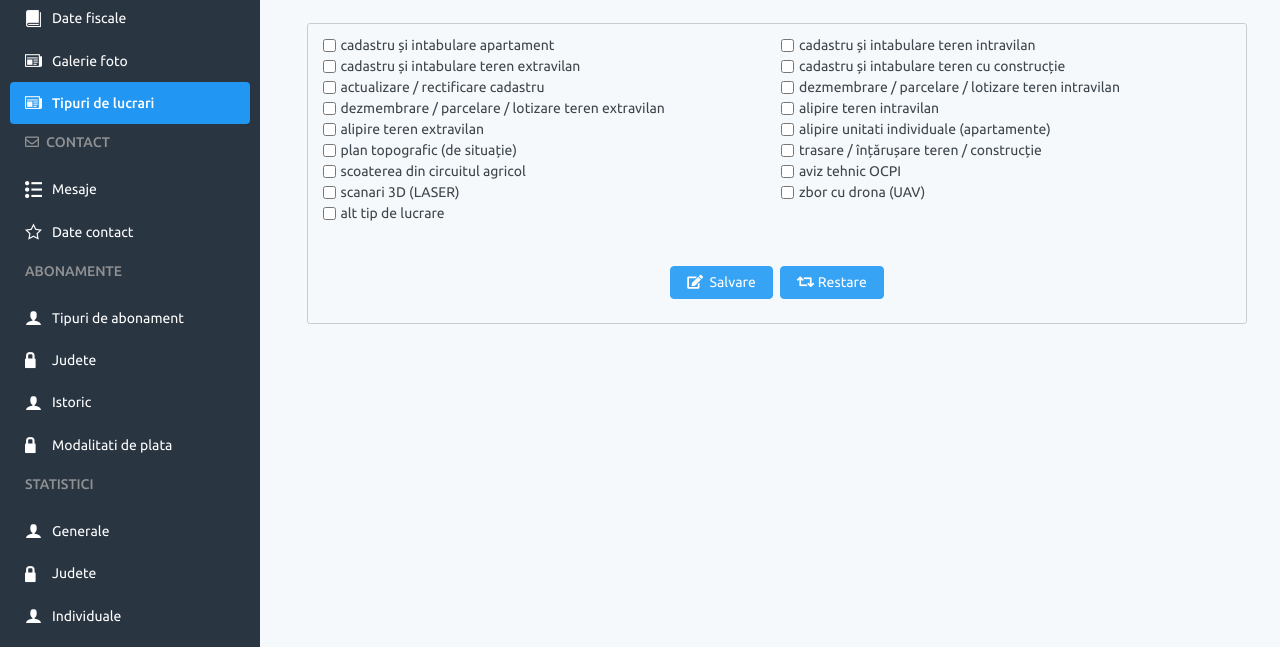
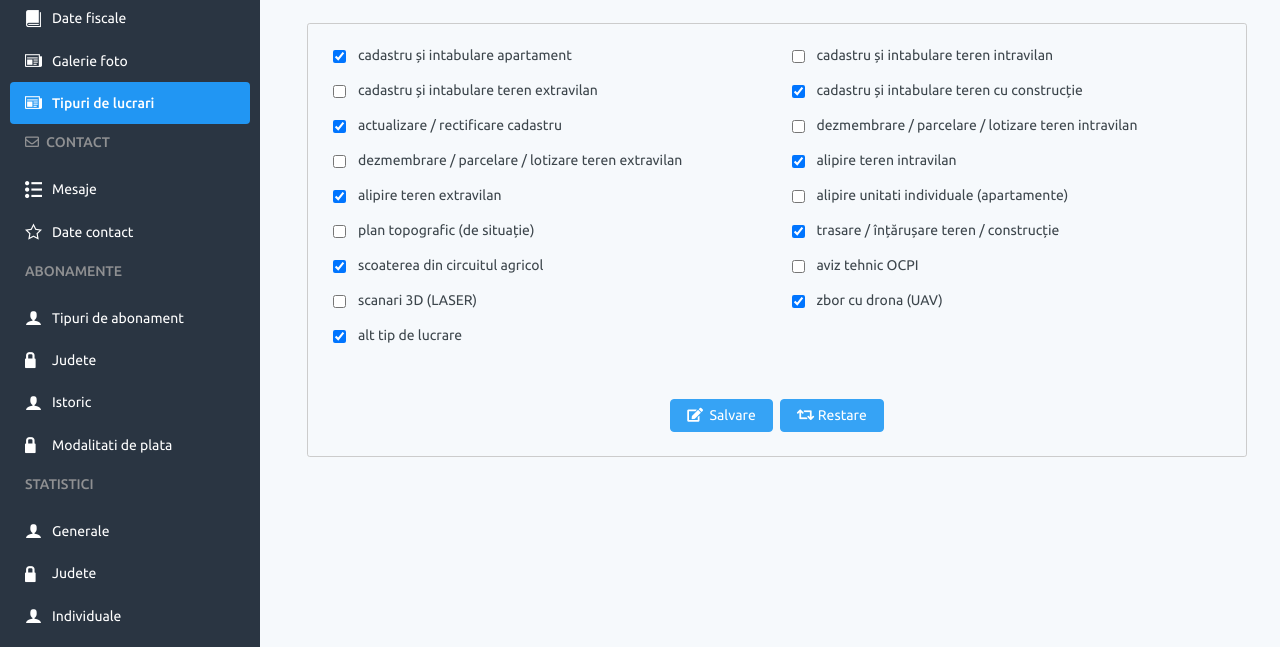
Before and after one commit to dornescum/designFirmeCadastru, a website: page admin/tipuriLucrari.html in a window 1280 px wide. Shown: the part 237-884 px from the top of the page. Drawn offline with Linux system fonts and the light colour scheme; files whose address does not match are found by name.

Commit message:
tiputi lucrari checked

```diff
--- a/admin/js/tipuriLucrari.js
+++ b/admin/js/tipuriLucrari.js
@@ -2,24 +2,24 @@ console.log('tipuriLucrari.js loaded');
 const lucrari = document.getElementById('lucrari');
 
 const tipuriLucrari = [
-    {id: 1, nume: 'cadastru și intabulare apartament'},
-    {id: 2, nume: 'cadastru și intabulare teren extravilan '},
-    {id: 3, nume: 'actualizare / rectificare cadastru'},
-    {id: 4, nume: 'dezmembrare / parcelare / lotizare teren extravilan'},
-    {id: 5, nume: 'alipire teren extravilan'},
-    {id: 6, nume: 'plan topografic (de situație)'},
-    {id: 7, nume: 'scoaterea din circuitul agricol'},
-    {id: 8, nume: 'scanari 3D (LASER)'},
-    {id: 9, nume: 'alt tip de lucrare'},
-    {id: 10, nume: 'cadastru și intabulare teren intravilan'},
-    {id: 11, nume: 'cadastru și intabulare teren cu construcție'},
-    {id: 12, nume: 'dezmembrare / parcelare / lotizare teren intravilan'},
-    {id: 13, nume: 'alipire teren intravilan'},
-    {id: 14, nume: 'alipire unitati individuale (apartamente)'},
-    {id: 15, nume: 'trasare / înțărușare teren / construcție'},
-    {id: 16, nume: 'aviz tehnic OCPI'},
-    {id: 17, nume: 'zbor cu drona (UAV)'},
-]
+    {id: 1, nume: 'cadastru și intabulare apartament', checked: true},
+    {id: 2, nume: 'cadastru și intabulare teren extravilan ', checked: false},
+    {id: 3, nume: 'actualizare / rectificare cadastru', checked: true},
+    {id: 4, nume: 'dezmembrare / parcelare / lotizare teren extravilan', checked: false},
+    {id: 5, nume: 'alipire teren extravilan', checked: true},
+    {id: 6, nume: 'plan topografic (de situație)', checked: false},
+    {id: 7, nume: 'scoaterea din circuitul agricol', checked: true},
+    {id: 8, nume: 'scanari 3D (LASER)', checked: false},
+    {id: 9, nume: 'alt tip de lucrare', checked: true},
+    {id: 10, nume: 'cadastru și intabulare teren intravilan', checked: false},
+    {id: 11, nume: 'cadastru și intabulare teren cu construcție', checked: true},
+    {id: 12, nume: 'dezmembrare / parcelare / lotizare teren intravilan', checked: false},
+    {id: 13, nume: 'alipire teren intravilan', checked: true},
+    {id: 14, nume: 'alipire unitati individuale (apartamente)', checked: false},
+    {id: 15, nume: 'trasare / înțărușare teren / construcție', checked: true},
+    {id: 16, nume: 'aviz tehnic OCPI', checked: false},
+    {id: 17, nume: 'zbor cu drona (UAV)', checked: true}
+];
 
 const halfLength = Math.ceil(tipuriLucrari.length / 2);
 const firstHalf = tipuriLucrari.slice(0, halfLength);
@@ -29,9 +29,9 @@ lucrari.innerHTML = `
     <div class="col-md-6">
         ${firstHalf.map(tip => `
             <div class="mx-2">
-                <div class="form-check">
-                    <input class="form-check-input" id="exampleCheck1" type="checkbox">
-                    <label class="form-check-label" for="exampleCheck1" id="${tip.id}">${tip.nume}</label>
+                <div class="form-check my-2 mx-2 p-1 ">
+                    <input class="form-check-input" id="exampleCheck1" type="checkbox" ${tip.checked ? 'checked' : ''}>
+                    <label class="form-check-label pl-2" for="exampleCheck1" id="${tip.id}">${tip.nume}</label>
                 </div>
             </div>
         `).join('')}
@@ -39,9 +39,9 @@ lucrari.innerHTML = `
     <div class="col-md-6">
         ${secondHalf.map(tip => `
             <div class="mx-2">
-                <div class="form-check">
-                    <input class="form-check-input" id="exampleCheck1" type="checkbox">
-                    <label class="form-check-label" for="exampleCheck1" id="${tip.id}">${tip.nume}</label>
+                <div class="form-check my-2 mx-2 p-1 ">
+                    <input class="form-check-input" id="exampleCheck1" type="checkbox" ${tip.checked ? 'checked' : ''}>
+                    <label class="form-check-label pl-2" for="exampleCheck1" id="${tip.id}">${tip.nume}</label>
                 </div>
             </div>
         `).join('')}
```
Also changed, not shown: admin/tipuriLucrari.html (+0 -1 lines).
